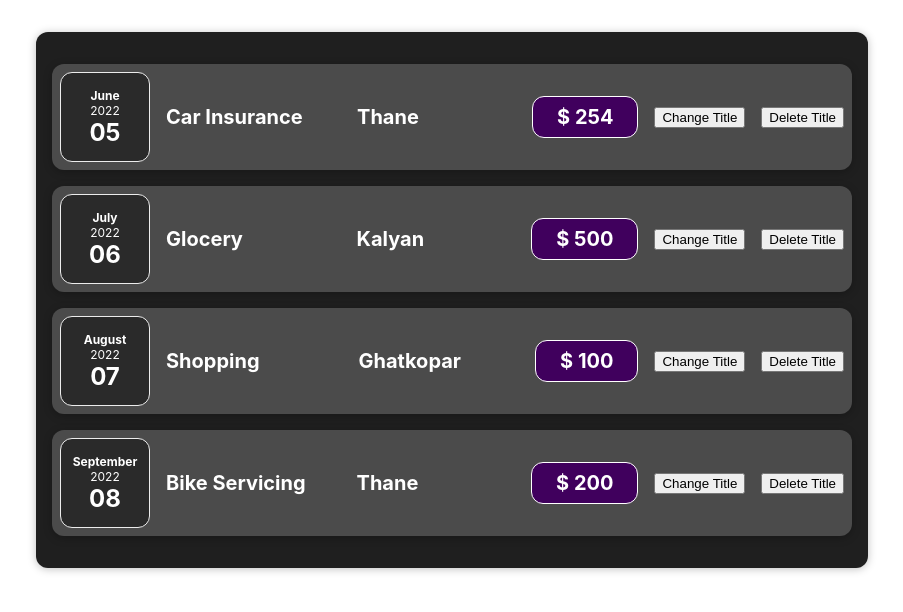
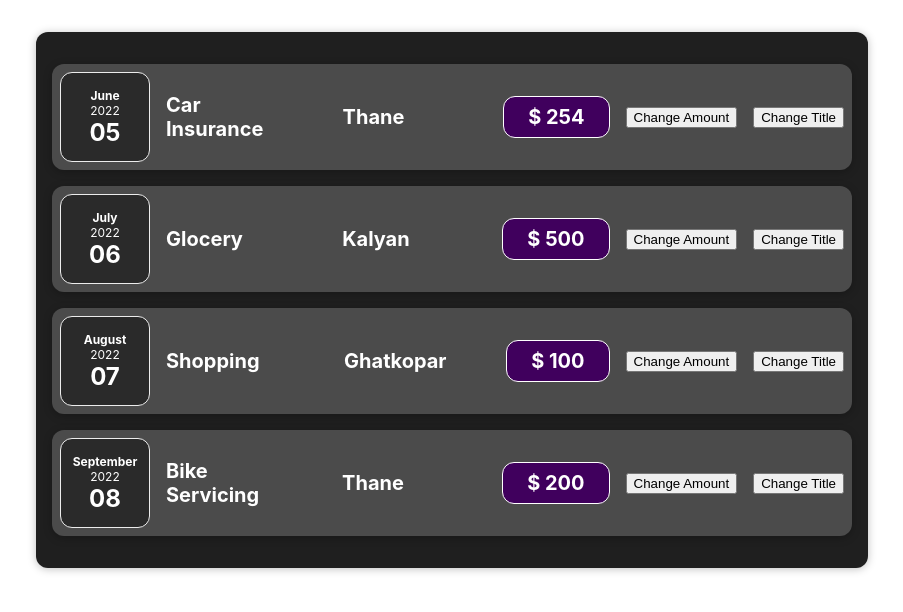
Before and after one commit to kiransalve/react-expense-app, a React (Create React App) app: page / in a window 1280 px wide. Shown: the top 612 px of the page, without its empty margins (188-1091 px from the left). Built offline with nearby package versions, Linux system fonts and the light colour scheme.

Commit message:
Amount button added

```diff
--- a/src/components/Expense/ExpenseDetails.jsx
+++ b/src/components/Expense/ExpenseDetails.jsx
@@ -1,22 +1,22 @@
-import React from 'react'
+import React, { useState } from 'react'
 
 const ExpenseDetails = (props) => {
-    let title = props.title
+    const [title, setTitle] = useState(props.title)
+    const [amount, setAmount] = useState(props.amount)
     const callHandler = () => {
-        title = "Updated"
-        console.log(title)
+        setTitle("Updated")
     }
-    const deleteHandler = () => {
-        title = "delete button clicked..!!!"
-        console.log(title)
+    const amtHandler = () => {
+        setAmount('100')
     }
+
     return (
         <div className="expense-item__description">
             <h2>{title}</h2>
             <h2>{props.location}</h2>
-            <div className="expense-item__price">$ {props.amount}</div>
+            <div className="expense-item__price">$ {amount}</div>
+            <button onClick={amtHandler}>Change Amount</button>
             <button onClick={callHandler}>Change Title</button>
-            <button onClick={deleteHandler}>Delete Title</button>
         </div>
     )
 }
```
